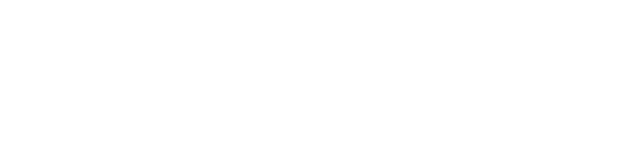
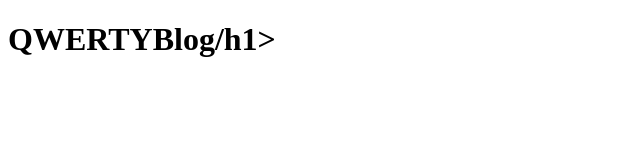
Before and after one commit to qwertious/Qwertyblog, a plain HTML site: page index.html in a window 1280 px wide. Shown: the whole page, without its empty margins (0-640 px from the left). Drawn offline with Linux system fonts and the light colour scheme.

Commit message:
Update index.html

```diff
--- a/index.html
+++ b/index.html
@@ -4,5 +4,6 @@
     <title>QWERTYBlog</title>
   </head>
   <body>
+    <h1>QWERTYBlog/h1>
   </body>
 </html>
```
